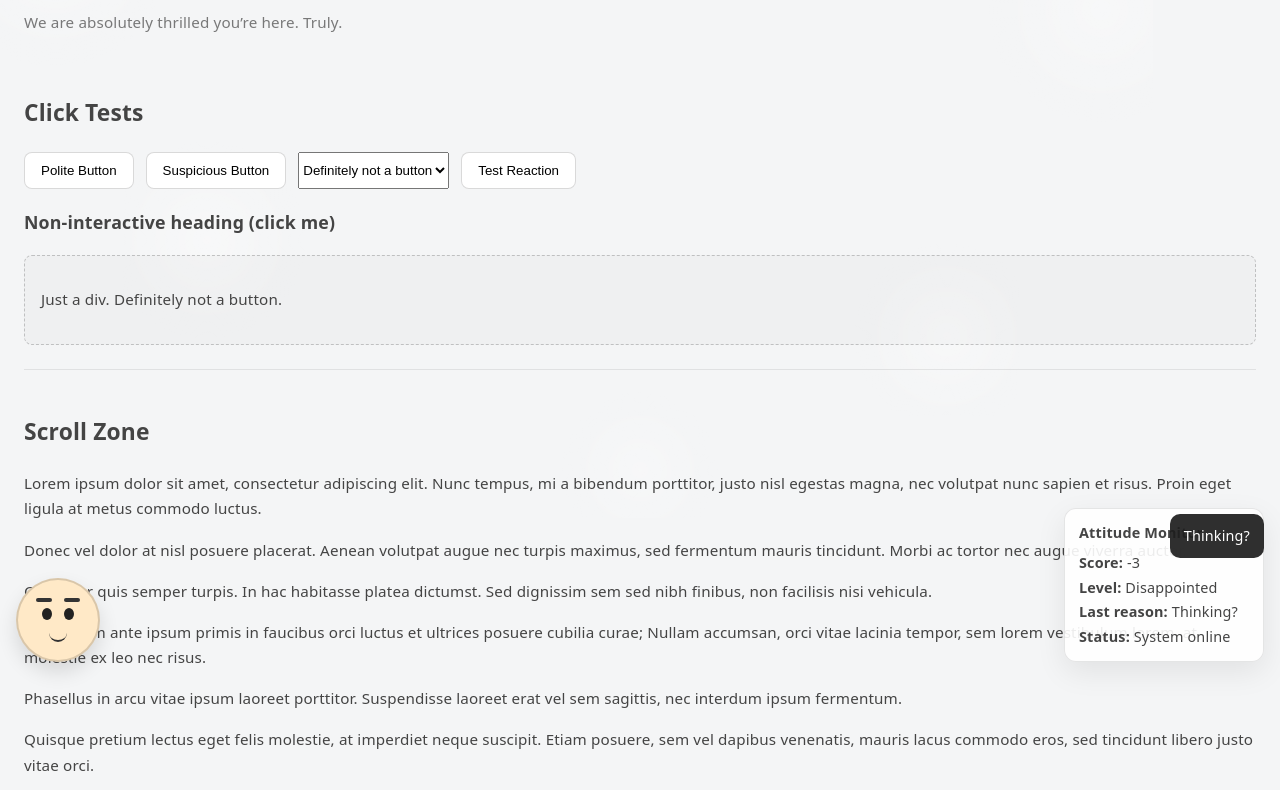
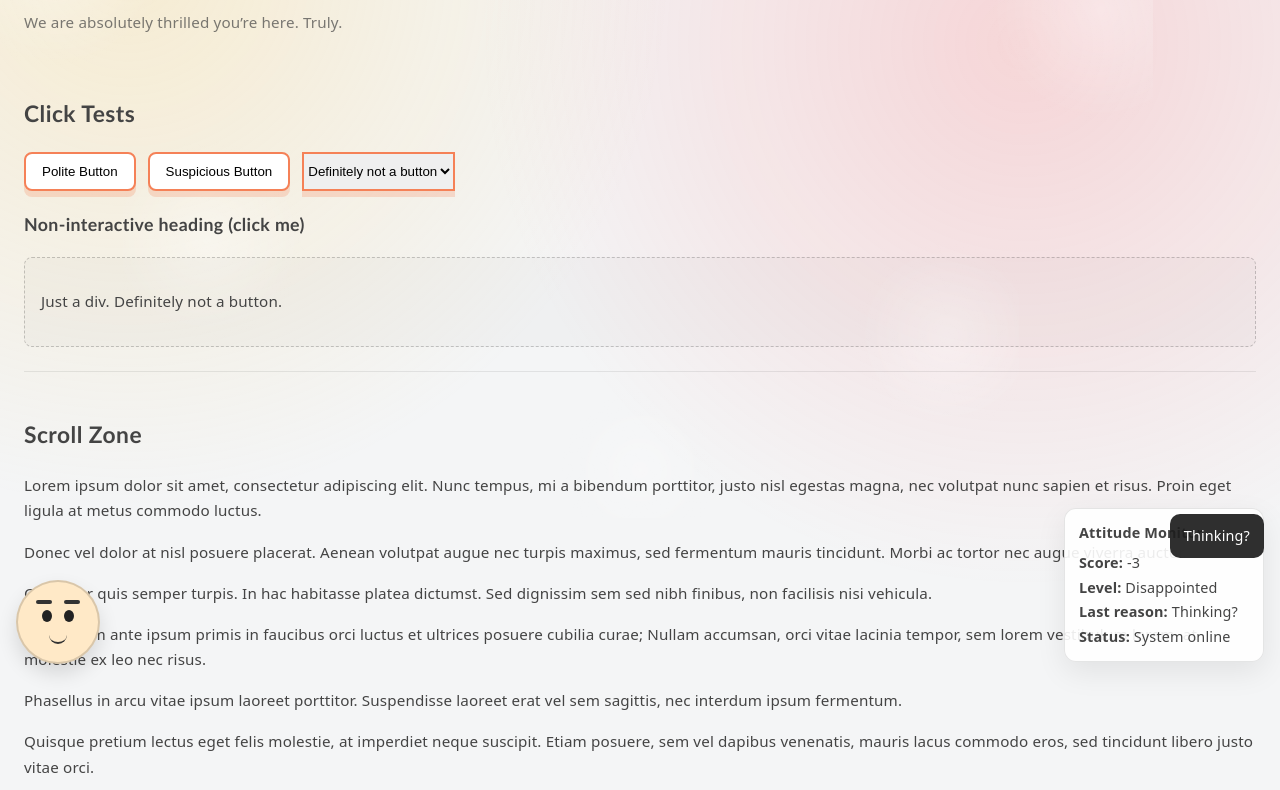
Before and after one commit to praneet1503/Really-website, a plain HTML site: page index.html in a window 1280 px wide. Shown: the part 122-912 px from the top of the page. Drawn offline with Linux system fonts and the light colour scheme.

Commit message:
Add Flavortown UI module with mood-based styling and animations

```diff
--- /dev/null
+++ b/flavortown.css
@@ -0,0 +1,159 @@
+/* Flavortown aesthetic: bold colors, playful type, lightweight animation */
+
+:root {
+  --ft-primary: #ff6b35;
+  --ft-accent: #ffd166;
+  --ft-bg: #fff3e6;
+  --ft-text: #2b2b2b;
+  --ft-motion: 1;
+}
+
+body {
+  background: var(--ft-bg);
+  color: var(--ft-text);
+}
+
+h1, h2, h3, .message {
+  font-family: "Comic Neue", "Trebuchet MS", system-ui, sans-serif;
+  font-weight: 800;
+  letter-spacing: 0.02em;
+}
+
+.message {
+  font-size: 1.15rem;
+  color: var(--ft-primary);
+}
+
+button, select {
+  border: 2px solid var(--ft-primary);
+  box-shadow: 0 6px 0 rgba(255, 107, 53, 0.2);
+}
+
+button:hover, select:hover {
+  animation: ft-jiggle 0.3s ease;
+}
+
+button:active {
+  transform: translateY(2px);
+}
+
+/* Typewriter cursor */
+.ft-typewriter::after {
+  content: "▌";
+  margin-left: 2px;
+  animation: ft-blink 1s steps(2, start) infinite;
+}
+
+@keyframes ft-blink {
+  to { opacity: 0; }
+}
+
+/* Mood change animations */
+@keyframes ft-pop {
+  0% { transform: scale(1); }
+  50% { transform: scale(1.02); }
+  100% { transform: scale(1); }
+}
+
+@keyframes ft-bounce {
+  0%, 100% { transform: translateY(0); }
+  30% { transform: translateY(-8px); }
+}
+
+@keyframes ft-shake {
+  0%, 100% { transform: translateX(0); }
+  25% { transform: translateX(-3px); }
+  50% { transform: translateX(3px); }
+  75% { transform: translateX(-2px); }
+}
+
+@keyframes ft-wobble {
+  0% { transform: rotate(0deg); }
+  30% { transform: rotate(1deg); }
+  60% { transform: rotate(-1deg); }
+  100% { transform: rotate(0deg); }
+}
+
+.ft-pop { animation: ft-pop calc(0.45s * var(--ft-motion)) ease; }
+.ft-bounce { animation: ft-bounce calc(0.6s * var(--ft-motion)) ease; }
+.ft-shake { animation: ft-shake calc(0.6s * var(--ft-motion)) ease; }
+.ft-wobble { animation: ft-wobble calc(0.65s * var(--ft-motion)) ease; }
+
+/* Scroll-linked wobble (can be triggered by scroll module) */
+.attitude-surface.wobble {
+  animation: ft-wobble 0.5s ease;
+}
+
+/* Simple animated background shimmer */
+body::before {
+  content: "";
+  position: fixed;
+  inset: 0;
+  background: radial-gradient(circle at 10% 10%, rgba(255, 209, 102, 0.25), transparent 40%),
+    radial-gradient(circle at 80% 20%, rgba(255, 90, 95, 0.2), transparent 45%);
+  animation: ft-float 12s ease-in-out infinite;
+  pointer-events: none;
+  z-index: 0;
+}
+
+@keyframes ft-float {
+  0%, 100% { transform: translateY(0px); }
+  50% { transform: translateY(6px); }
+}
+
+/* Flame burst icon */
+#flame-burst {
+  position: fixed;
+  right: 16px;
+  bottom: 180px;
+  z-index: 9999;
+  opacity: 0;
+  transform: scale(0.8);
+  transition: opacity 0.2s ease, transform 0.2s ease;
+  pointer-events: none;
+}
+
+#flame-burst.show {
+  opacity: 1;
+  transform: scale(1);
+}
+
+#flame-burst .flame {
+  width: 18px;
+  height: 24px;
+  background: radial-gradient(circle at 50% 30%, #fff5b7, #ff8c00 60%, #ff3b3b 90%);
+  border-radius: 50% 50% 50% 50% / 60% 60% 40% 40%;
+  animation: ft-flame 0.6s ease-in-out infinite;
+}
+
+@keyframes ft-flame {
+  0%, 100% { transform: scale(1); }
+  50% { transform: scale(1.1); }
+}
+
+/* Mascot motion */
+#mascot[data-level="Neutral"] .mascot-face { animation: ft-idle 2s ease-in-out infinite; }
+#mascot[data-level="Disappointed"] .mascot-face { transform: translateY(2px); }
+#mascot[data-level="Judgy"] .mascot-face { animation: ft-shake 0.5s ease; }
+#mascot[data-level="Done With You"] .mascot-face { opacity: 0.6; }
+
+@keyframes ft-idle {
+  0%, 100% { transform: translateY(0); }
+  50% { transform: translateY(-3px); }
+}
+
+/* Cursor hesitation via transition delay on interactive elements */
+body.mood-judgy button,
+body.mood-done-with-you button,
+body.mood-judgy a,
+body.mood-done-with-you a {
+  transition-delay: 120ms;
+}
+
+/* Reduced motion fallback */
+@media (prefers-reduced-motion: reduce) {
+  *, *::before, *::after {
+    animation: none !important;
+    transition: none !important;
+  }
+}
--- a/index.html
+++ b/index.html
@@ -6,6 +6,7 @@
     <title>…Really?"</title>
     <link rel="stylesheet" href="./style.css" />
     <link rel="stylesheet" href="./cartoon.css" />
+    <link rel="stylesheet" href="./flavortown.css" />
   </head>
   <body>
     <div class="parallax" aria-hidden="true">
@@ -30,7 +31,6 @@
             <option>Maybe a button?</option>
             <option>Absolutely not</option>
           </select>
-          <button type="button" id="test-reaction">Test Reaction</button>
         </div>
         <h3>Non-interactive heading (click me)</h3>
         <div class="box">
@@ -73,6 +73,10 @@
 
     <div class="toast" id="attitude-toast" aria-live="polite"></div>
 
+    <div id="flame-burst" aria-hidden="true">
+      <div class="flame"></div>
+    </div>
+
     <div class="mascot" id="mascot" aria-hidden="true" data-level="Neutral">
       <div class="mascot-face">
         <span class="mascot-brow left"></span>
--- a/main.js
+++ b/main.js
@@ -2,6 +2,7 @@ import Attitude from "./src/attitudeSystem.js";
 import createBehaviorSystem from "./src/behaviorSystem.js";
 import createAttitudeUI from "./src/uiAttitude.js";
 import initCartoonUI from "./src/cartoonAnimations.js";
+import initFlavortownUI from "./src/flavortownUI.js";
 
 // Start the behavior sensors (scroll, click, idle, tab, resize).
 const behaviorSystem = createBehaviorSystem();
@@ -18,6 +19,9 @@ ui.init();
 // Cartoon animations + parallax + typewriter effects.
 initCartoonUI();
 
+// Flavortown aesthetic + mascot mood reactions.
+initFlavortownUI();
+
 // Optional: expose Attitude for quick console testing.
 window.Attitude = Attitude;
 
@@ -26,7 +30,6 @@ const scoreEl = document.getElementById("debug-score");
 const levelEl = document.getElementById("debug-level");
 const reasonEl = document.getElementById("debug-reason");
 const statusEl = document.getElementById("debug-status");
-const testButton = document.getElementById("test-reaction");
 const toastEl = document.getElementById("attitude-toast");
 let toastTimer = null;
 const suspiciousButton = document.getElementById("suspicious-button");
@@ -54,12 +57,6 @@ if (scoreEl && levelEl && reasonEl) {
 
   Attitude.onLevelChange(({ level }) => {
     levelEl.textContent = level;
-  });
-}
-
-if (testButton) {
-  testButton.addEventListener("click", () => {
-    Attitude.changeScore(1, "Test ping");
   });
 }
 
--- /dev/null
+++ b/src/flavortownUI.js
@@ -0,0 +1,146 @@
+// Flavortown UI Module: bold colors, playful motion, mascot reactions.
+// Integrates with Attitude and existing behavior modules.
+
+import Attitude from "./attitudeSystem.js";
+
+const DEFAULTS = Object.freeze({
+  typewriterSpeedMs: 24,
+  flameBurstDurationMs: 700,
+  reduceMotion: window.matchMedia && window.matchMedia("(prefers-reduced-motion: reduce)").matches,
+});
+
+const MOODS = Object.freeze({
+  NEUTRAL: "Neutral",
+  DISAPPOINTED: "Disappointed",
+  JUDGY: "Judgy",
+  DONE_WITH_YOU: "Done With You",
+  RESPECTFUL: "Respectful",
+});
+
+const MOOD_PALETTES = Object.freeze({
+  [MOODS.NEUTRAL]: {
+    primary: "#ff6b35",
+    accent: "#ffd166",
+    bg: "#fff3e6",
+    text: "#2b2b2b",
+    motion: 1,
+  },
+  [MOODS.DISAPPOINTED]: {
+    primary: "#ff7f50",
+    accent: "#fcbf49",
+    bg: "#fff0e0",
+    text: "#3a3a3a",
+    motion: 1.1,
+  },
+  [MOODS.JUDGY]: {
+    primary: "#ff5a5f",
+    accent: "#ffa600",
+    bg: "#ffe7dc",
+    text: "#2d2d2d",
+    motion: 1.25,
+  },
+  [MOODS.DONE_WITH_YOU]: {
+    primary: "#ff3b3b",
+    accent: "#ff9f1c",
+    bg: "#ffe1d6",
+    text: "#444",
+    motion: 1.5,
+  },
+  [MOODS.RESPECTFUL]: {
+    primary: "#ff8f00",
+    accent: "#ffe066",
+    bg: "#fff7e1",
+    text: "#1f1f1f",
+    motion: 0.9,
+  },
+});
+
+function typewriter(el, text, speedMs, reduceMotion) {
+  if (!el) return;
+  if (reduceMotion) {
+    el.textContent = text;
+    return;
+  }
+
+  let i = 0;
+  el.textContent = "";
+  el.classList.add("ft-typewriter");
+
+  const tick = () => {
+    el.textContent = text.slice(0, i);
+    i += 1;
+    if (i <= text.length) {
+      requestAnimationFrame(() => setTimeout(tick, speedMs));
+    } else {
+      el.classList.remove("ft-typewriter");
+    }
+  };
+
+  tick();
+}
+
+function setClassForDuration(el, className, durationMs) {
+  if (!el) return;
+  el.classList.add(className);
+  setTimeout(() => el.classList.remove(className), durationMs);
+}
+
+function setMascotExpression(level) {
+  const mascot = document.getElementById("mascot");
+  if (!mascot) return;
+  mascot.dataset.level = level;
+}
+
+export function updateFlavortownMood(level) {
+  const palette = MOOD_PALETTES[level] || MOOD_PALETTES[MOODS.NEUTRAL];
+  const root = document.documentElement;
+
+  root.style.setProperty("--ft-primary", palette.primary);
+  root.style.setProperty("--ft-accent", palette.accent);
+  root.style.setProperty("--ft-bg", palette.bg);
+  root.style.setProperty("--ft-text", palette.text);
+  root.style.setProperty("--ft-motion", String(palette.motion));
+
+  const body = document.body;
+  setClassForDuration(body, "ft-pop", 450);
+  if (level === MOODS.DISAPPOINTED) setClassForDuration(body, "ft-shake", 600);
+  if (level === MOODS.JUDGY) setClassForDuration(body, "ft-wobble", 650);
+  if (level === MOODS.DONE_WITH_YOU) setClassForDuration(body, "ft-bounce", 650);
+
+  setMascotExpression(level);
+
+  const flame = document.getElementById("flame-burst");
+  if (flame) setClassForDuration(flame, "show", DEFAULTS.flameBurstDurationMs);
+
+  const messageEl = document.getElementById("judgment-message");
+  if (messageEl && messageEl.textContent) {
+    typewriter(messageEl, messageEl.textContent, DEFAULTS.typewriterSpeedMs, DEFAULTS.reduceMotion);
+  }
+}
+
+export function initFlavortownUI(options = {}) {
+  const config = { ...DEFAULTS, ...options };
+
+  // Hook attitude changes (main integration point).
+  Attitude.onLevelChange(({ level }) => {
+    updateFlavortownMood(level);
+  });
+
+  // Optional hook for other behaviors (scroll, click, tab):
+  // Call updateFlavortownMood(Attitude.getLevel()) after custom effects.
+
+  // Typewriter for toast changes.
+  const toastEl = document.getElementById("attitude-toast");
+  Attitude.onScoreChange(({ reason }) => {
+    if (!reason || !toastEl) return;
+    typewriter(toastEl, reason, config.typewriterSpeedMs, config.reduceMotion);
+  });
+
+  updateFlavortownMood(Attitude.getLevel());
+
+  return {
+    updateFlavortownMood,
+  };
+}
+
+export default initFlavortownUI;
```
